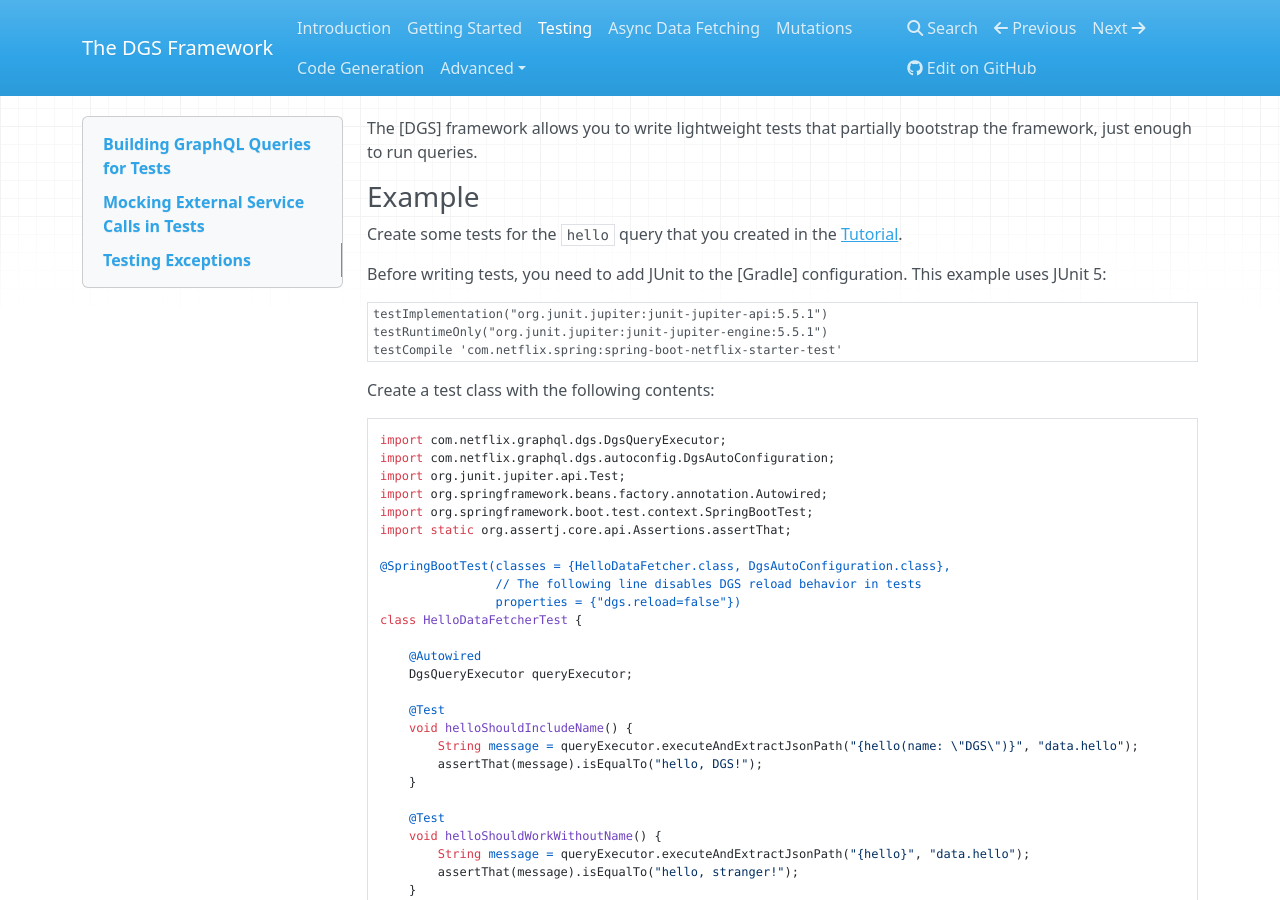
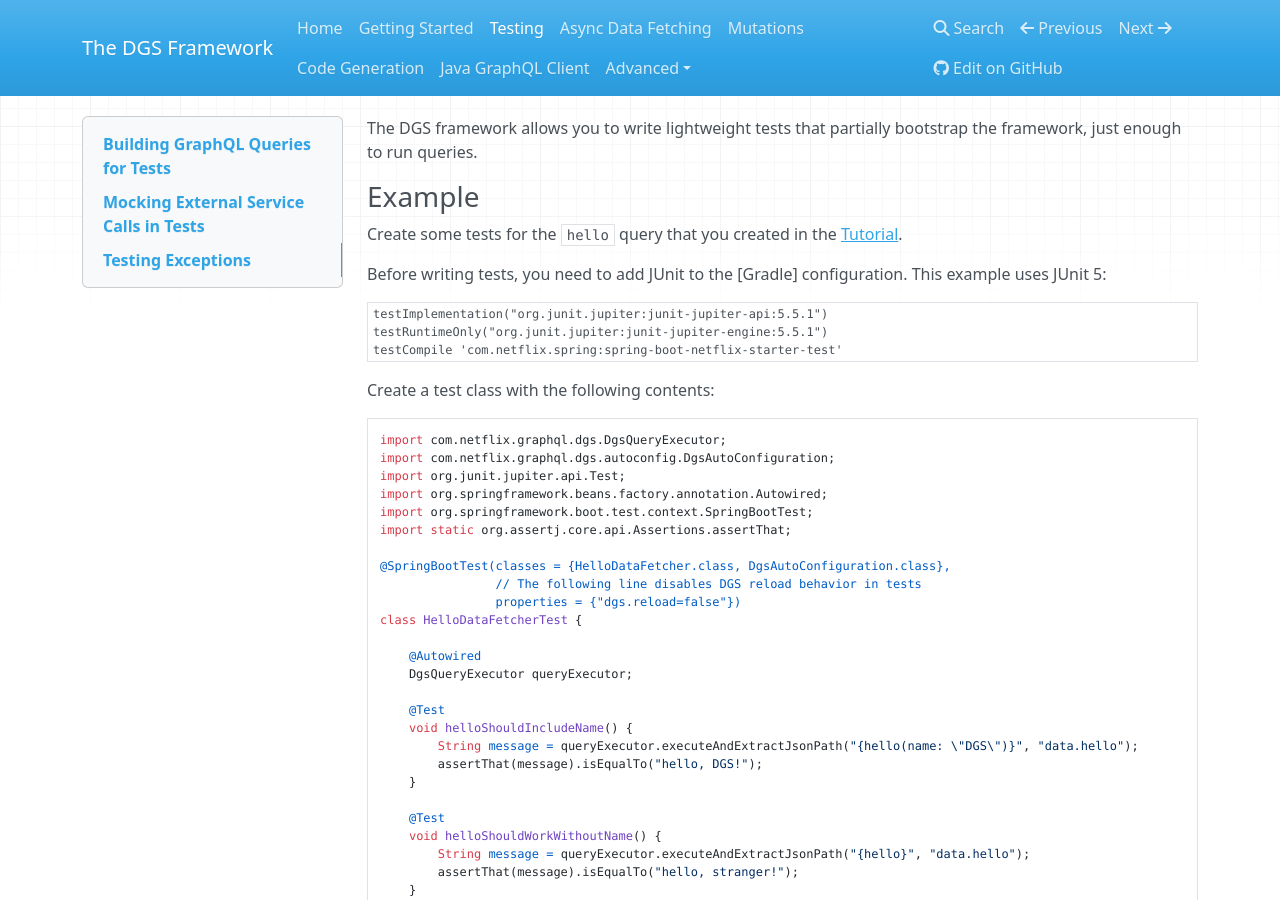
Before and after one commit to Netflix/dgs, an MkDocs documentation site: the page built from docs/query-execution-testing.md, in a window 1280 px wide and 900 px high. Built offline with MkDocs 1.6.1, drawn with Linux system fonts in a browser that asks for light colours; nearby versions of some CDN libraries; some of the changed lines change nothing that is shown.

Commit message:
Update links in testing docs and add missing java-client docs.

````diff
--- /dev/null
+++ b/docs/java-client.md
@@ -0,0 +1,339 @@
+## Usage
+The DGS framework provides a GraphQL client that can be used to retrieve data from a GraphQL endpoint.
+The client has two components, each usable by itself, or in combination together.
+
+* GraphQLClient - A HTTP client wrapper that provides easy parsing of GraphQL responses
+* Query API codegen - Generate type-safe Query builders
+
+## HTTP client wrapper
+
+The GraphQL client wraps any HTTP client and provides easy parsing of GraphQL responses.
+The client can be used against any GraphQL endpoint (it doesn't have to be implemented with the DGS framework),
+but provides extra conveniences for parsing Gateway and DGS responses.
+This includes support for the [Errors Spec](https://manuals.netflix.net/view/studioedge/mkdocs/master/best-practices/errors/).
+
+To use the client, add the `com.netflix.graphql.dgs:graphql-dgs-client:latest.release` dependency to `build.gradle` and create an instance of `DefaultGraphQLClient`.
+
+```java
+GraphQLClient client = new DefaultGraphQLClient(url);
+```
+
+The `url` is the server url of the endpoint you want to call.
+This url will be passed down to the callback discussed below.
+
+!!!info
+    Note that for NIWS clients there typically is no url, because the endpoint is configured through properties.
+    Just pass an empty string in this case.
+
+Using the `GraphQLClient` a query can be executed.
+The `executeQuery` method has three arguments:
+
+1. The query String
+2. An optional map of query variables
+3. An instance of `RequestExecutor`, typically provided as a lambda.
+
+Because of the large number HTTP clients in use within Netflix, the GraphQLClient is decoupled from any particular HTTP client implementation.
+Any HTTP client (RestTemplate, RestClient, NIWS, OkHTTP, ....) can be used.
+The developer is responsible for making the actual HTTP call by implementing a `RequestExecutor`.
+`RequestExecutor` receives the `url`, a map of `headers` and the request `body` as parameters, and should return an instance of `HttpResponse`.
+Based on the HTTP response the GraphQLClient parses the response and provides easy access to data and errors.
+The example below uses `RestTemplate` with Metatron.
+
+```
+@Metatron("mountainprojectdgs")
+private RestTemplate dgsRestTemplate;
+
+private static final String URL = "https://mountainprojectdgs.cluster.us-east-1.test.cloud.netflix.net:8443/graphql";
+
+private static final String QUERY = "{\n" +
+            "  ticks(first: %d, after:%d){\n" +
+            "    edges {\n" +
+            "      node {\n" +
+            "        route {\n" +
+            "          name\n" +
+            "          grade\n" +
+            "          pitches\n" +
+            "          location\n" +
+            "        }\n" +
+            "        \n" +
+            "        userStars\n" +
+            "      }\n" +
+            "    }\n" +
+            "  }\n" +
+            "}";
+
+public List<TicksConnection> getData() {
+    DefaultGraphQLClient graphQLClient = new DefaultGraphQLClient(URL);
+    GraphQLResponse response = graphQLClient.executeQuery(query, new HashMap<>(), (url, headers, body) -> {
+        /**
+         * The requestHeaders providers headers typically required to call a GraphQL endpoint, including the Accept and Content-Type headers.
+         * To use RestTemplate, the requestHeaders need to be transformed into Spring's HttpHeaders.
+         */
+        HttpHeaders requestHeaders = new HttpHeaders();
+        headers.forEach(requestHeaders::put);
+
+        /**
+         * Use RestTemplate to call the GraphQL service.
+         * The response type should simply be String, because the parsing will be done by the GraphQLClient.
+         */
+        ResponseEntity<String> exchange = dgsRestTemplate.exchange(url, HttpMethod.POST, new HttpEntity(body, requestHeaders), String.class);
+
+        /**
+         * Return a HttpResponse, which contains the HTTP status code and response body (as a String).
+         * The way to get these depend on the HTTP client.
+         */
+        return new HttpResponse(exchange.getStatusCodeValue(), exchange.getBody());
+    });
+
+    TicksConnection ticks = graphQLResponse.extractValueAsObject("ticks", TicksConnection.class);
+    return ticks;
+}
+```
+
+The `GraphQLClient` provides methods to parse and retrieve data and errors in a variety of ways.
+Refer to the `GrqphQLClient` JavaDoc for the complete list of supported methods.
+
+
+| method  | description  | example |
+|---|---|---|
+| getData | Get the data as a Map<String, Object>  |  `Map<String,Object> data = response.getData()` |
+| dataAsObject | Parse data as the provided class, using the Jackson Object Mapper  | `TickResponse data = response.dataAsObject(TicksResponse.class)` |
+| extractValue | Extract values given a [JsonPath](https://github.com/json-path/JsonPath). The return type will be whatever type you expect, but depends on the JSON shape. For JSON objects, a Map is returned. Although this looks type safe, it really isn't. It's mostly useful for "simple" types like String, Int etc., and Lists of those types. | `List<String> name = response.extractValue("movies[*].originalTitle")` |
+| extractValueAsObject | Extract values given a JsonPath and deserialize into the given class | `Ticks ticks = response.extractValueAsObject("ticks", Ticks.class)` |
+| extractValueAsObject | Extract values given a JsonPath and deserialize into the given TypeRef. Useful for Maps and Lists of a certain class. | `List<Route> routes = response.extractValueAsObject("ticks.edges[*].node.route", new TypeRef<List<Route>>(){})` |
+| getRequestDetails | Extract a `RequestDetails` object. This only works if requestDetails was requested in the query, and against the Gateway. | RequestDetails requestDetails = `response.getRequestDetails()` |
+| getParsed | Get the parsed `DocumentContext` for further JsonPath processing | `response.getDocumentContext()`|
+
+### Errors
+
+The GraphQLClient checks both for HTTP level errors (based on the response status code) and the `errors` block in a GraphQL response.
+The GraphQLClient is compatible with the [Errors Spec](https://manuals.netflix.net/view/studioedge/mkdocs/master/best-practices/errors/) used by the Gateway and DGS, and makes it easy to extract error information such as the ErrorType.
+
+For example, for following GraphQL response the GraphQLClient lets you easily get the ErrorType and ErrorDetail fields.
+Note that the `ErrorType` is an enum as specified by the [Errors Spec](https://manuals.netflix.net/view/studioedge/mkdocs/master/best-practices/errors/).
+
+```graphql
+{
+  "errors": [
+    {
+      "message": "java.lang.RuntimeException: test",
+      "locations": [],
+      "path": [
+        "hello"
+      ],
+      "extensions": {
+        "errorType": "BAD_REQUEST",
+        "errorDetail": "FIELD_NOT_FOUND"
+      }
+    }
+  ],
+  "data": {
+    "hello": null
+  }
+}
+```
+
+```java
+assertThat(graphQLResponse.errors.get(0).extensions.errorType).isEqualTo(ErrorType.BAD_REQUEST)
+assertThat(graphQLResponse.errors.get(0).extensions.errorDetail).isEqualTo("FIELD_NOT_FOUND")
+```
+
+## Type safe Query API
+
+Based on a GraphQL schema a type safe query API can be generated for Java/Kotlin.
+The generated API is a builder style API that lets you build a GraphQL query and it's projection (field selection).
+Because the code gets re-generated when the schema changes, it helps catch errors in the query.
+Because Java doesn't support multi-line strings (yet) it's also arguably a more readable way to specify a query.
+
+If you own a DGS and want to generate a client for this DGS (e.g. for testing purposes) the client generation is just an extra property on the [Codegen configuration](generating-code-from-schema).
+Specify the following in your `build.gradle`.
+
+```groovy
+buildscript {
+   dependencies{
+      classpath 'netflix:graphql-dgs-codegen-gradle:latest.release'
+   }
+}
+
+apply plugin: 'codegen-gradle-plugin'
+
+generateJava{
+   packageName = 'com.example.packagename' // The package name to use to generate sources
+   generateClient = true
+}
+```
+
+Code will be generated on build.
+The generated code is in `build/generated`.
+
+NOTE: Make sure the codegen plugin is the first plugin on the build script class path. One of the grpc plugins pulls in an old version of ANTLR.
+
+If you want to generate a client for another DGS/GraphQL service you'll need to pull the service's schema somehow.
+If the service is a DGS registered in Reggie, the DGS schema tools can be used.
+
+```groovy
+buildscript {
+    dependencies {
+        classpath 'netflix.studioregistry:netflix.studioregistry.schema-tools:latest.release'
+        classpath 'netflix:graphql-dgs-codegen-gradle:latest.release'
+    }
+}
+
+apply plugin: 'netflix.studioregistry.schema-tools'
+apply plugin: 'codegen-gradle-plugin'
+
+
+pullSchema {
+    dgsName = 'mountainprojectdgs'
+    env = 'test'
+    variant = "integration"
+    schemaPath = "${buildDir}/graphql-schemas/mountainproject.graphqls"
+}
+
+generateJava{
+    schemaPaths = ["${buildDir}/graphql-schemas"]
+    packageName = 'com.netflix.mountainprojectdgsclient.generated' // The package name to use to generate sources
+    typeMapping = ["LocalDate": "java.lang.String"]
+    generateClient = true
+}
+
+generateJava.dependsOn("pullSchema")
+```
+
+With the configuration above, the schema will be pulled from Reggie into the build directory, and code will be generated from that schema.
+This is great to assure that the generated code stays in sync with the schema.
+If the service is a stand-alone DGS, or not a DGS at all, you will have to manually copy the schema to your project and keep it in sync.
+
+With codegen configured correctly, a builder style API will be generated when building the project.
+
+Using the same query example as above, the query can be build using the generated builder API.
+
+```
+GraphQLQueryRequest graphQLQueryRequest =
+                new GraphQLQueryRequest(
+                    new TicksGraphQLQuery.Builder()
+                        .first(first)
+                        .after(after)
+                        .build(),
+                    new TicksConnectionProjectionRoot()
+                        .edges()
+                            .node()
+                                .date()
+                                .route()
+                                    .name()
+                                    .votes()
+                                        .starRating()
+                                        .parent()
+                                    .grade());
+
+String query = graphQLQueryRequest.serialize();
+```
+
+The `GraphQLQueryRequest` is a class from `graphql-dgs-client`.
+The `TicksGraphQLQuery` and `TicksConnectionProjectionRoot` are generated.
+After building the query, it can be serialized to a String, and executed using the GraphQLClient.
+
+Note that the `edges` and `node` fields are because the example schema is using Relay pagination.
+
+### Interface projections
+
+When a field returns an interface, fields on the concrete types are specified using a fragment.
+
+```graphql
+type Query @extends {
+    script(name: String): Script
+}
+
+interface Script {
+    title: String
+    director: String
+    actors: [Actor]
+}
+
+type MovieScript implements Script {
+    title: String
+    director: String
+    length: Int
+}
+
+type ShowScript implements Script {
+    title: String
+    director: String
+    episodes: Int
+}
+```
+
+```graphql
+query {
+    script(name: "Top Secret") {
+        title
+        ... on MovieScript {
+            length
+        }
+    }
+}
+```
+
+This syntax is supported by the Query builder as well.
+
+```java
+ GraphQLQueryRequest graphQLQueryRequest =
+    new GraphQLQueryRequest(
+        new ScriptGraphQLQuery.Builder()
+            .name("Top Secret")
+            .build(),
+        new ScriptProjectionRoot()
+            .title()
+            .onMovieScript()
+                .length();
+    );
+```
+
+### Building Federated Queries
+You can use `GraphQLQueryRequest` along with `EntitiesGraphQLQuery` to generated federated queries.
+The API provides a type-safe way to construct the [_entities](https://www.apollographql.com/docs/apollo-server/federation/federation-spec/#resolve-requests-for-entities) query with the associated `representations` based on the input schema.
+The `representations` are passed in as a map of variables. Each representation class is generated based on the `key` fields defined  on the entity in your schema, along with the `__typename`.
+The `EntitiesProjectionRoot` is used to select query fields on the specified type.
+
+For example, let us look at a schema that extends a `Movie` type:
+
+```graphql
+type Movie @key(fields: "movieId") @extends {
+    movieId: Int @external
+    script: MovieScript
+}
+
+type MovieScript  {
+    title: String
+    director: String
+    actors: [Actor]
+}
+
+type Actor {
+    name: String
+    gender: String
+    age: Int
+}
+```
+
+With client code generation, you will now have a `MovieRepresentation` containing the key field, i.e., `movieId`, and the `__typename` field already set to type `Movie`.
+Now you can add each representation to the `EntitiesGraphQLQuery` as a `representations` variable.
+You will also have a `EntitiesProjectionRoot` with `onMovie()` to select fields on `Movie` from.
+Finally, you put them all together as a `GraphQLQueryRequest`, which you serialize into the final query string.
+The map of `representations` variables is available via `getVariables` on the `EntitiesGraphQLQuery`.
+
+Here is an example for the schema shown earlier:
+```java
+        EntitiesGraphQLQuery entitiesQuery = new EntitiesGraphQLQuery.Builder()
+                    .addRepresentationAsVariable(
+                            MovieRepresentation.newBuilder().movieId(1122).build()
+                    )
+                    .build();
+        GraphQLQueryRequest request = new GraphQLQueryRequest(
+                    entitiesQuery,
+                    new EntitiesProjectionRoot().onMovie().movieId().script().title()
+                    );
+
+        String query  = request.serialize();
+        Map<String, Object> representations = entitiesQuery.getVariables();
+```
--- a/docs/query-execution-testing.md
+++ b/docs/query-execution-testing.md
@@ -1,8 +1,8 @@
-The [DGS] framework allows you to write lightweight tests that partially bootstrap the framework, just enough to run queries.
+The DGS framework allows you to write lightweight tests that partially bootstrap the framework, just enough to run queries.
 
 ### Example
 
-Create some tests for the `hello` query that you created in the [Tutorial](../dgs-framework/tutorial.md).
+Create some tests for the `hello` query that you created in the [Tutorial](tutorial.md).
 
 Before writing tests, you need to add JUnit to the [Gradle] configuration.
 This example uses JUnit 5:
@@ -72,10 +72,10 @@
 In the examples shown previously, we handcrafted the query string.
 This is simple enough for queries that are straightforward.
 However, constructing longer query strings can be tedious.
-For this, we can use the [GraphQLQueryRequest](../../clients/java-client.md) to build the graphql request in combination with the [code generation](../dgs-framework/generating-code-from-schema.md) plugin to generate the classes needed to use the request builder.
+For this, we can use the [GraphQLQueryRequest](./java-client.md) to build the graphql request in combination with the [code generation](./generating-code-from-schema.md) plugin to generate the classes needed to use the request builder.
 This provides a convenient type-safe way to build your queries.
 
-To set up code generation to generate the required classes to use for building your queries, follow the instructions [here](https://manuals.netflix.net/view/dgs/mkdocs/master/client/#type-safe-query-api).
+To set up code generation to generate the required classes to use for building your queries, follow the instructions [here](./java-client.md#type-safe-query-api).
 
 You will also need to add `com.netflix.graphql.dgs:graphql-dgs-client:latest.release` dependency to build.gradle.
 
@@ -126,7 +126,7 @@
 }
 ```
 
-The `GraphQLQueryRequest` is available as part of the [graphql-client module](/clients/java-client.md) and is used to build the query string, and wrap the response respectively. You can also refer to the GraphQLClient JavaDoc for more details on the list of supported methods.
+The `GraphQLQueryRequest` is available as part of the [graphql-client module](./java-client.md) and is used to build the query string, and wrap the response respectively. You can also refer to the GraphQLClient JavaDoc for more details on the list of supported methods.
 
 ## Mocking External Service Calls in Tests
 
--- a/mkdocs.yml
+++ b/mkdocs.yml
@@ -2,19 +2,20 @@
 edit_uri: edit
 repo_name: GitHub
 nav:
-  - Introduction: index.md
-  - Getting Started: tutorial.md
-  - Testing: query-execution-testing.md
-  - Async Data Fetching: data-loaders.md
-  - Mutations: mutations.md
-  - Code Generation: generating-code-from-schema.md
-  - Advanced:
-    - Data Fetching Context: advanced/custom-datafetcher-context.md
-    - Custom Extensions: advanced/customizing.md
-    - Error Handling: advanced/error-handling.md
-    - File Uploads: advanced/file-uploads.md
-    - Subscriptions: advanced/subscriptions.md
-    - Type Resolvers for Abstract Types: advanced/type-resolvers-for-abstract-types.md
+    - Home: index.md
+    - Getting Started: tutorial.md
+    - Testing: query-execution-testing.md
+    - Async Data Fetching: data-loaders.md
+    - Mutations: mutations.md
+    - Code Generation: generating-code-from-schema.md
+    - Java GraphQL Client: java-client.md
+    - Advanced:
+      - Data Fetching Context: advanced/custom-datafetcher-context.md
+      - Custom Extensions: advanced/customizing.md
+      - Error Handling: advanced/error-handling.md
+      - File Uploads: advanced/file-uploads.md
+      - Subscriptions: advanced/subscriptions.md
+      - Type Resolvers for Abstract Types: advanced/type-resolvers-for-abstract-types.md
 
 extra_css:
   - 'stylesheets/extra.css'
````
Also changed, not shown: 1 other file.
